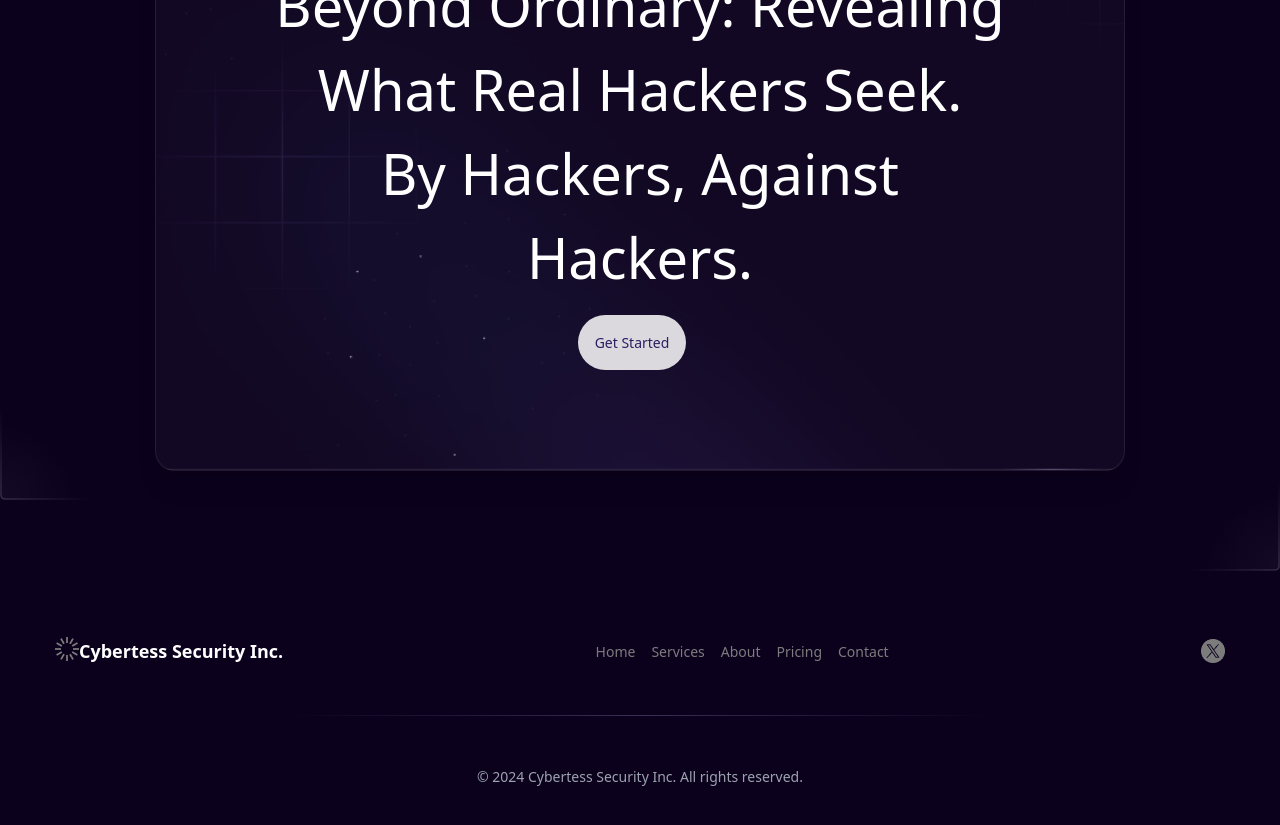
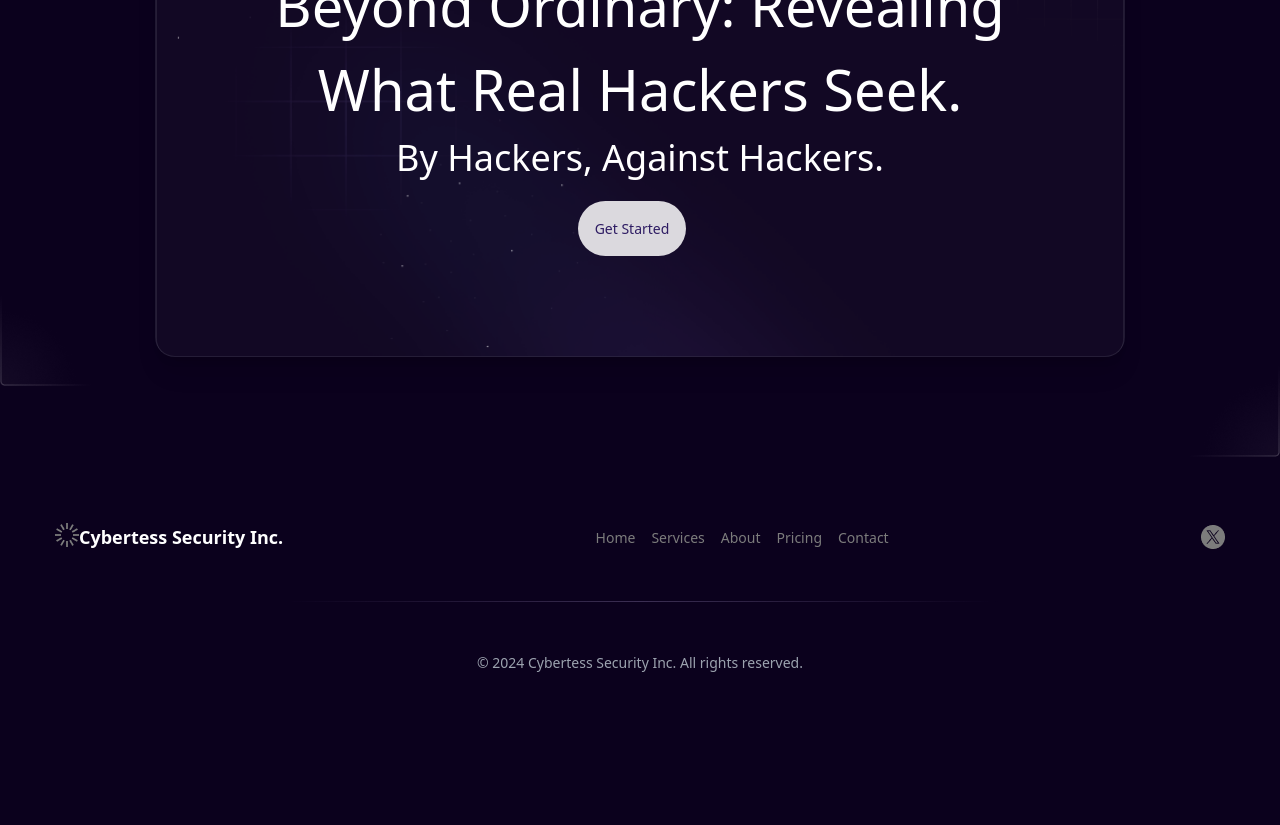
Before and after one commit to tarunkumar2112/staging, a React (Create React App) app: page / in a window 1280 px wide. Shown: the part 6720-7545 px from the top of the page. After the commit the page ends 7459 px from the top, so only its background shows below. Built offline with nearby package versions, Linux system fonts and the light colour scheme.

Commit message:
Update Home.js

```diff
--- a/src/pages/Home.js
+++ b/src/pages/Home.js
@@ -305,7 +305,7 @@ const Home = () => {
         {/* Heading with border */}
         <div className=" mb-4">
           <h3 className=" font-medium  text-white px-4 md:text-[56px] text-[40px]">Beyond Ordinary: Revealing What Real Hackers Seek.</h3>
-          <h6 className=" font-medium  text-white px-4 md:text-[56px] text-[40px]">By Hackers, Against Hackers.</h6>
+          <h6 className=" font-medium  text-white px-4 md:text-[36px] text-[28px]">By Hackers, Against Hackers.</h6>
         </div>
 
         {/* CTA button */}
```
